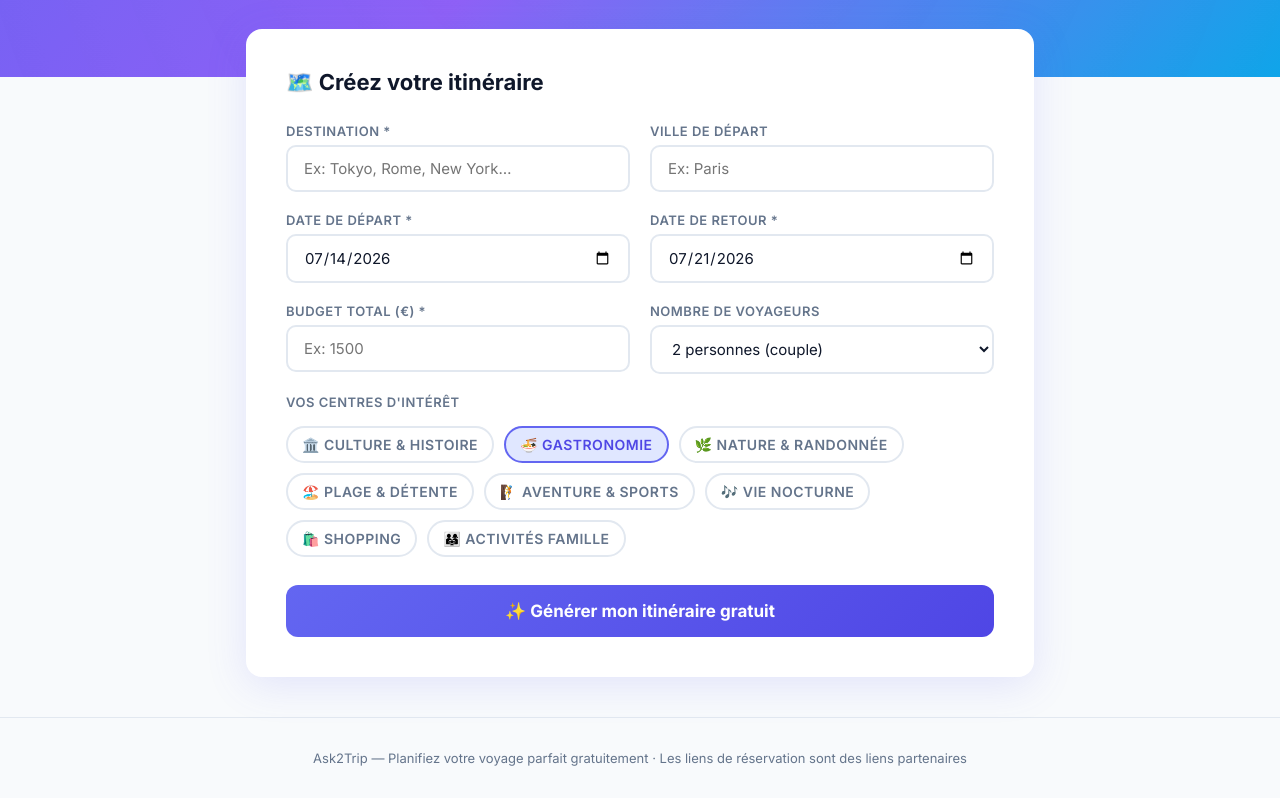
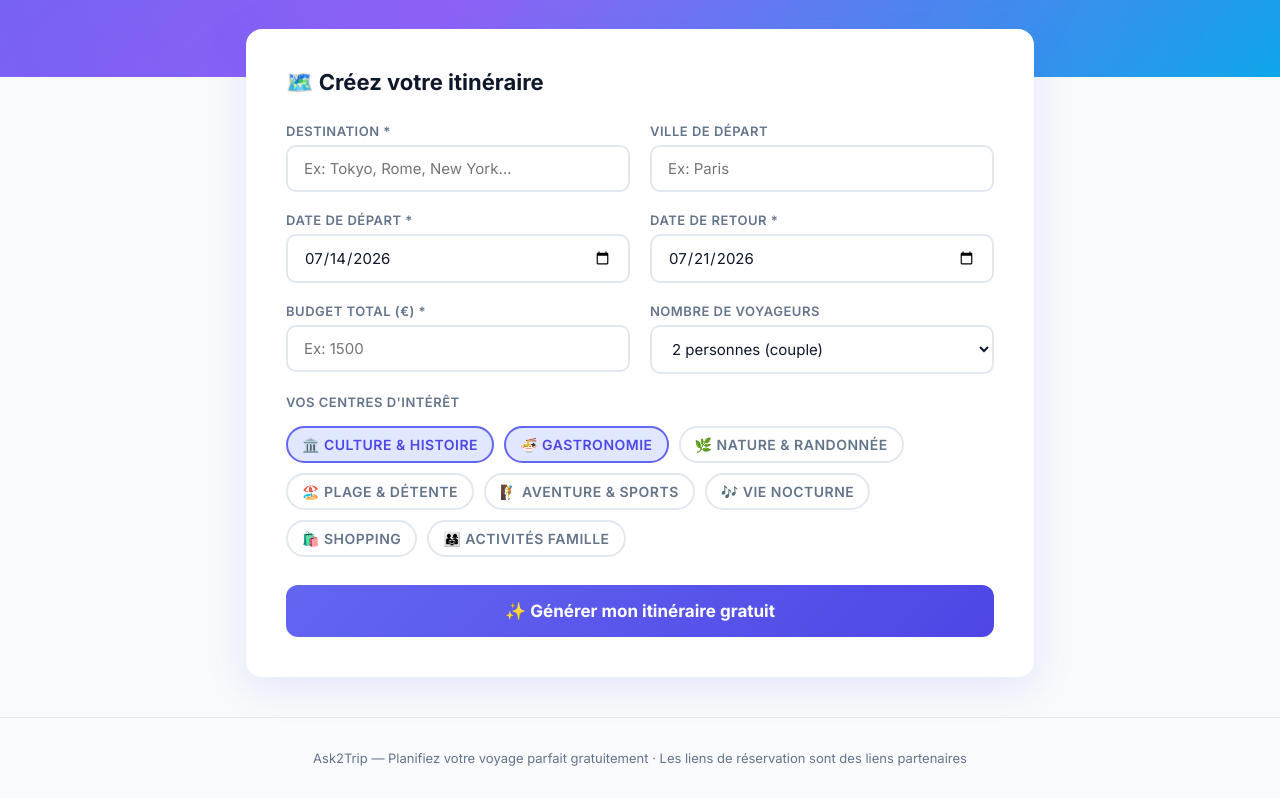
Before and after one commit to Ask2Trip/Ask2Trip, a website: page index.html in a window 1280 px wide. Both pictures are taken after a click on the label "🏛️ CULTURE & HISTOIRE". Shown: the part 440-1238 px from the top of the page. Drawn offline with Linux system fonts and the light colour scheme.

Commit message:
Fix: package.json propre + chips interests + debug erreur

```diff
--- a/index.html
+++ b/index.html
@@ -740,7 +740,8 @@
 <script>
   // Gestion des chips d'intérêt
   document.querySelectorAll('.interest-chip').forEach(chip => {
-    chip.addEventListener('click', () => {
+    chip.addEventListener('click', (e) => {
+      e.preventDefault(); // évite le double-toggle du label
       chip.classList.toggle('selected');
     });
   });
@@ -810,7 +811,7 @@
       document.getElementById('results').scrollIntoView({ behavior: 'smooth' });
     } catch (err) {
       document.getElementById('loading').classList.remove('show');
-      alert('Une erreur est survenue. Veuillez réessayer.');
+      alert('Erreur : ' + (err.message || 'Inconnue') + '\n\nVérifiez la console (F12) pour plus de détails.');
       console.error(err);
     } finally {
       document.getElementById('btnGenerate').disabled = false;
```
